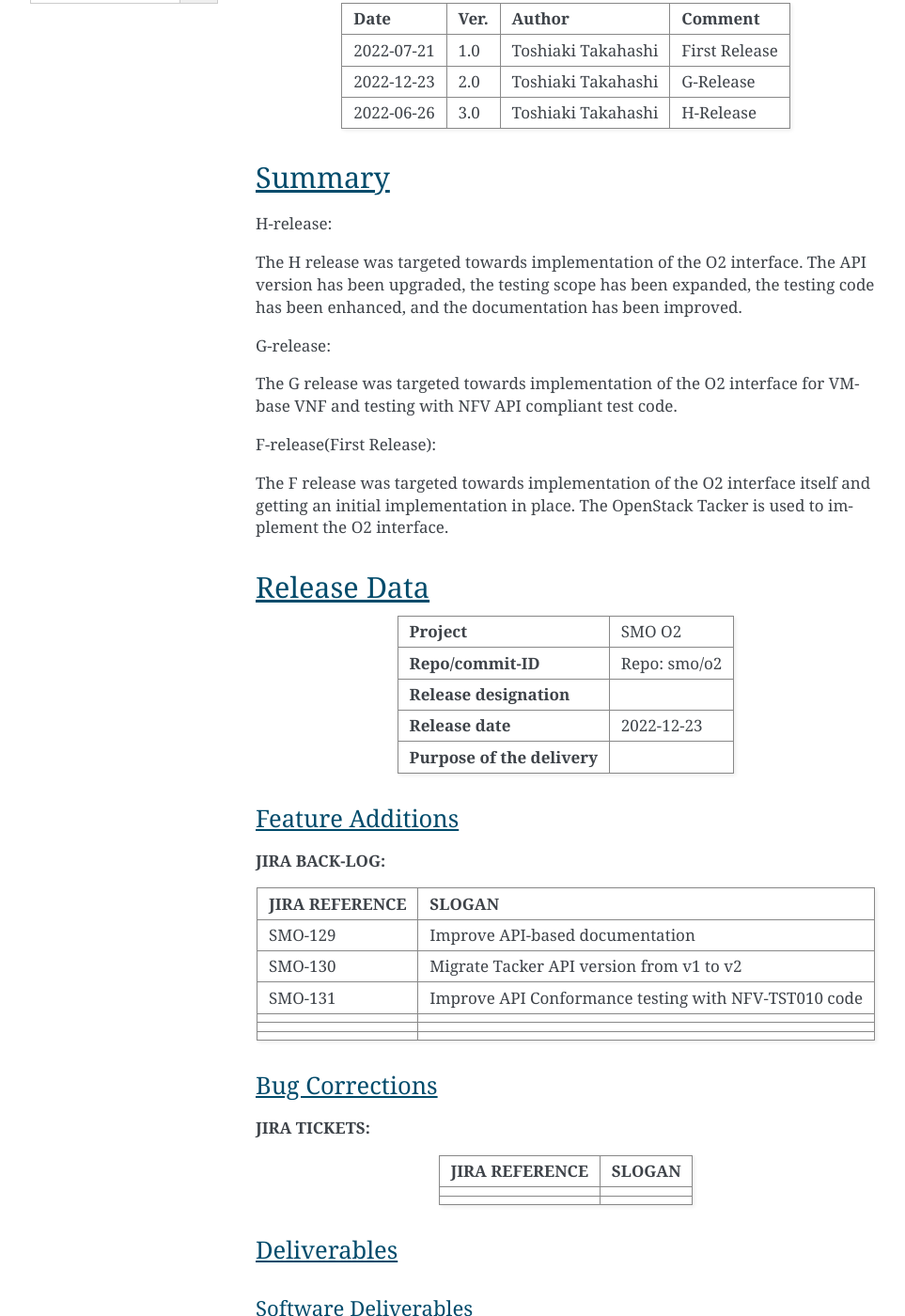
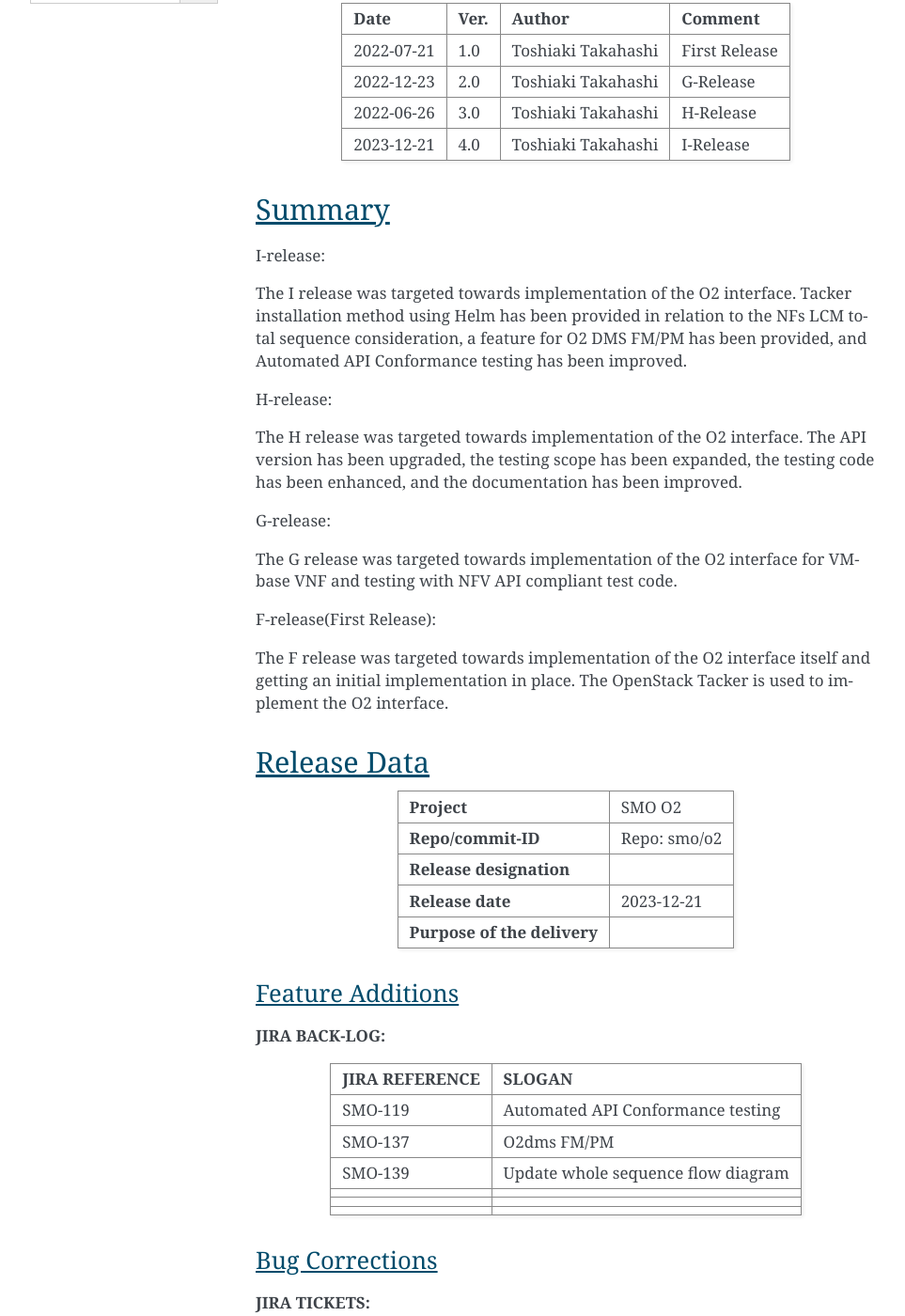
Before and after one commit to o-ran-sc/smo-o2, a Sphinx documentation site: the page built from docs/release-notes.rst, in a window 1280 px wide and 1400 px high, scrolled down 608 px. Shown: the whole window at 94% size, without its empty margins (148-1111 px from the left). Built offline with Sphinx 7.4.7, drawn with Linux system fonts in a browser that asks for light colours; some of the changed text lies outside the part shown.

Commit message:
Update Release note for I-release
Change-Id: I1d2b0df792d9df64d4aeb2634293a80e25d67afc
Signed-off-by: Toshiaki Takahashi <ts-takahashi@nec.com>

```diff
--- a/docs/release-notes.rst
+++ b/docs/release-notes.rst
@@ -29,10 +29,21 @@
 | 2022-06-26         | 3.0                | Toshiaki Takahashi | H-Release          |
 |                    |                    |                    |                    |
 +--------------------+--------------------+--------------------+--------------------+
+| 2023-12-21         | 4.0                | Toshiaki Takahashi | I-Release          |
+|                    |                    |                    |                    |
++--------------------+--------------------+--------------------+--------------------+
 
 
 Summary
 -------
+
+I-release:
+
+The I release was targeted towards implementation of the O2 interface.
+Tacker installation method using Helm has been provided
+in relation to the NFs LCM total sequence consideration,
+a feature for O2 DMS FM/PM has been provided,
+and Automated API Conformance testing has been improved.
 
 H-release:
 
@@ -63,7 +74,7 @@
 | **Release designation**              |                                          |
 |                                      |                                          |
 +--------------------------------------+------------------------------------------+
-| **Release date**                     | 2022-12-23                               |
+| **Release date**                     | 2023-12-21                               |
 |                                      |                                          |
 +--------------------------------------+------------------------------------------+
 | **Purpose of the delivery**          | 	 		     	          |
@@ -82,12 +93,11 @@
 | **JIRA REFERENCE**                   | **SLOGAN**                                     |
 |                                      |                                                |
 +--------------------------------------+------------------------------------------------+
-| SMO-129                              | Improve API-based documentation                |
+| SMO-119                              | Automated API Conformance testing              |
 +--------------------------------------+------------------------------------------------+
-| SMO-130                              | Migrate Tacker API version from v1 to v2       |
+| SMO-137                              | O2dms FM/PM                                    |
 +--------------------------------------+------------------------------------------------+
-| SMO-131                              | Improve API Conformance testing with           |
-|                                      | NFV-TST010 code                                |
+| SMO-139                              | Update whole sequence flow diagram             |
 +--------------------------------------+------------------------------------------------+
 +--------------------------------------+------------------------------------------------+
 +--------------------------------------+------------------------------------------------+
@@ -103,9 +113,8 @@
 | **JIRA REFERENCE**                   | **SLOGAN**                           |
 |                                      |                                      |
 +--------------------------------------+--------------------------------------+
-| 		                       | 				      |
-|                                      | 				      |
-|                                      |                                      |
+| SMO-132                              | O2 Tacker install script raise       |
+|                                      | syntax error                         |
 +--------------------------------------+--------------------------------------+
 | 	                               |  				      |
 |                                      |  				      |
```
